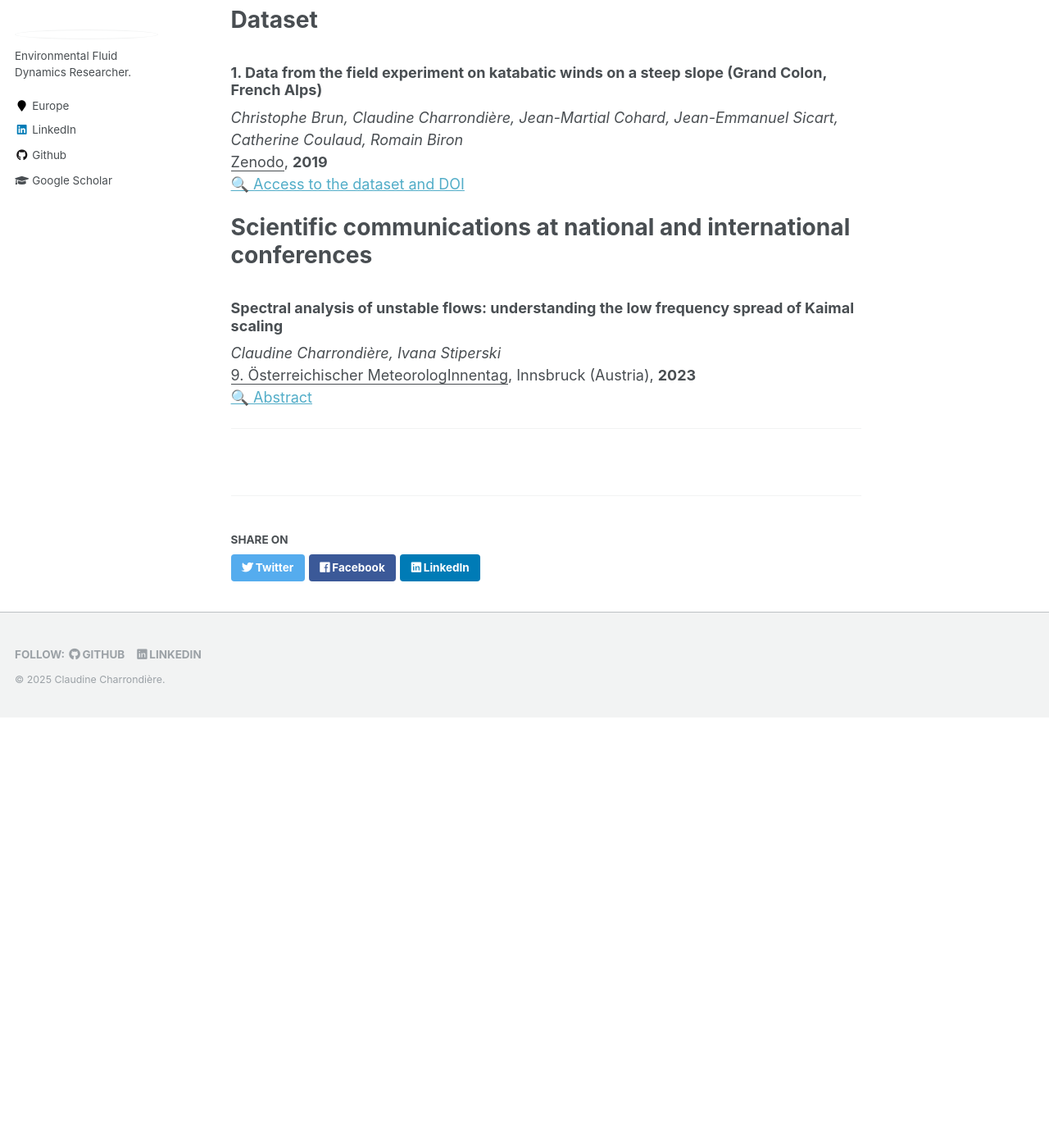
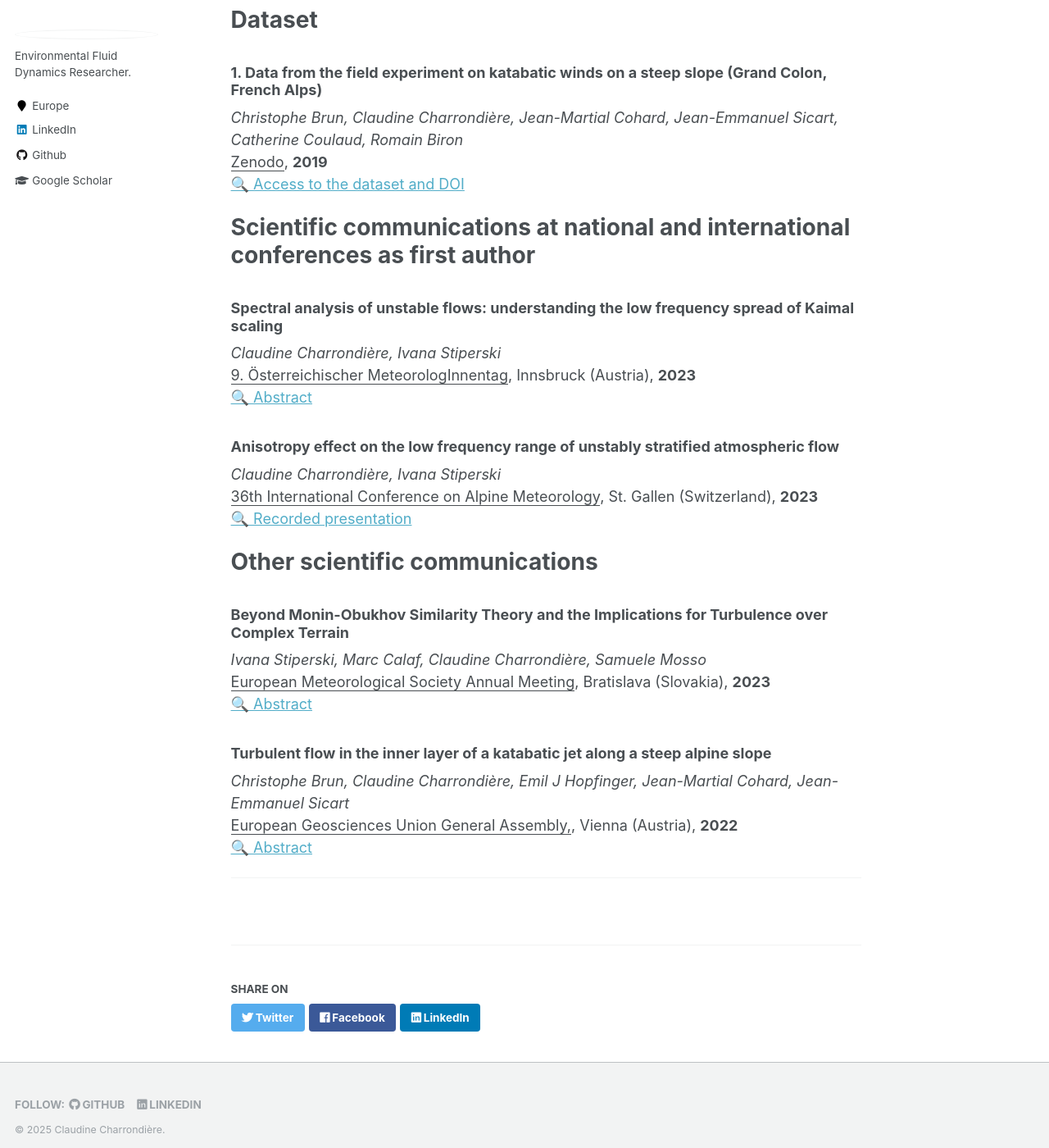
Before and after one commit to ClaudineCharrondiere/claudinecharrondiere.github.io, a Jekyll site: the page built from _publications/Publis.md, in a window 1280 px wide and 1400 px high, scrolled down 1590 px. Shown: the whole window at 82% size. Built offline with Jekyll 4.4.1, drawn with Linux system fonts in a browser that asks for light colours; formulas are drawn with MathJax 3; before the commit the page ends 2465 px from its top, so only the background shows below that.

Commit message:
mise a jour

```diff
--- a/_publications/Publis.md
+++ b/_publications/Publis.md
@@ -175,12 +175,29 @@ Submitted to <ins>Bulletin of the American Meteorological Society</ins>
 <ins>Zenodo</ins>, **2019**
 [🔍 Access to the dataset and DOI](https://doi.org/10.5281/zenodo.6546702)
 
-# Scientific communications at national and international conferences
+# Scientific communications at national and international conferences as first author
 
 ### Spectral analysis of unstable flows: understanding the low frequency spread of Kaimal scaling
 *Claudine Charrondière, Ivana Stiperski*
 <ins>9. Österreichischer MeteorologInnentag</ins>, Innsbruck (Austria), **2023**
 [🔍 Abstract](https://www.uibk.ac.at/congress/meteorologinnentag2023/abstracts/meteorologinnentag2023_o13_charrondiere.pdf)
+
+### Anisotropy effect on the low frequency range of unstably stratified atmospheric flow
+*Claudine Charrondière, Ivana Stiperski*
+<ins>36th International Conference on Alpine Meteorology</ins>, St. Gallen (Switzerland), **2023**
+[🔍 Recorded presentation ](https://iacweb.ethz.ch/events/icam2023/rec/O2.3)
+
+# Other scientific communications
+
+### Beyond Monin-Obukhov Similarity Theory and the Implications for Turbulence over Complex Terrain
+*Ivana Stiperski, Marc Calaf, Claudine Charrondière, Samuele Mosso*
+<ins>European Meteorological Society Annual Meeting</ins>, Bratislava (Slovakia), **2023**
+[🔍 Abstract](https://meetingorganizer.copernicus.org/EMS2023/EMS2023-5.html?pdf)
+
+### Turbulent flow in the inner layer of a katabatic jet along a steep alpine slope
+*Christophe Brun, Claudine Charrondière, Emil J Hopfinger, Jean-Martial Cohard, Jean-Emmanuel Sicart*
+<ins>European Geosciences Union General Assembly,</ins>, Vienna (Austria), **2022**
+[🔍 Abstract](https://meetingorganizer.copernicus.org/EGU22/EGU22-6441.html)
 
 
 
```
